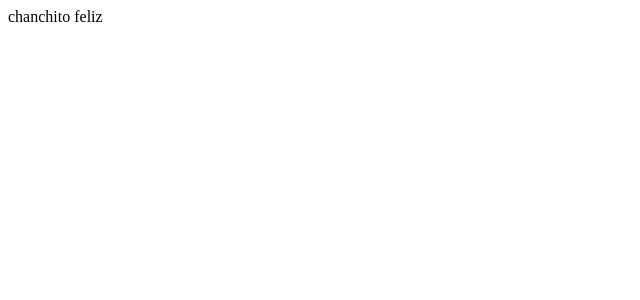
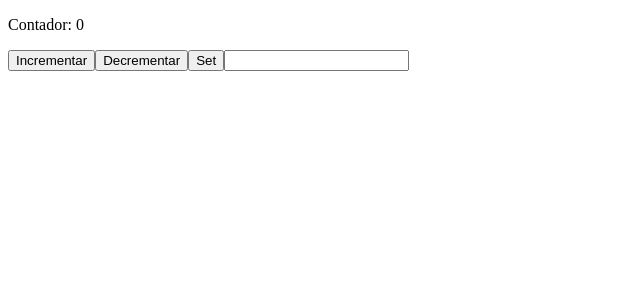
Before and after one commit to tommysolano/react-redux, a React (Create React App) app: page / in a window 1280 px wide. Shown: the top 300 px of the page, without its empty margins (0-640 px from the left). Built offline with nearby package versions, Linux system fonts and the light colour scheme.

Commit message:
conectando redux con react

```diff
--- a/package.json
+++ b/package.json
@@ -8,6 +8,7 @@
     "@testing-library/user-event": "^12.8.3",
     "react": "^17.0.2",
     "react-dom": "^17.0.2",
+    "react-redux": "^7.2.6",
     "react-scripts": "4.0.3",
     "redux": "^4.1.2",
     "web-vitals": "^1.1.2"
--- a/src/App.js
+++ b/src/App.js
@@ -1,11 +1,39 @@
+import { useState } from "react"
+import { useDispatch, useSelector } from "react-redux"
 
+export const reducer = (state = 0, action) => {
+  switch (action.type) {
+    case "incrementar":
+      return state + 1
+    case "decrementar":
+      return state - 1
+    case "set":
+      return action.payload
+    default:
+      return state
+  }
+}
 
 function App() {
+  const [valor, setValor] = useState("")
+  const dispatch = useDispatch()
+  const state = useSelector(state => state)
+  const set = () => {
+    dispatch({type: "set", payload: valor})
+    setValor("")
+  }
   return (
     <div>
-      chanchito feliz
+      <p>Contador: {state}</p>
+      <button onClick={() => dispatch({type: "incrementar"})}> Incrementar </button>
+      <button onClick={() => dispatch({type: "decrementar"})} >Decrementar</button>
+      <button onClick={set} >Set</button>
+      <input value={valor} onChange={e => setValor(Number(e.target.value))} />
     </div>
   );
 }
 
+// los valores que se encuentran dentro de los campos de los formularios no debemos guardarlos en redux
+//useDispatch sirve para hacer el dispatch de las acciones
+// para usar los datos que se encuentran dentro del reducer usamos useSelector
 export default App;
--- a/src/index.js
+++ b/src/index.js
@@ -1,45 +1,17 @@
 import React from 'react';
 import ReactDOM from 'react-dom';
-import App from './App';
+import App, { reducer } from './App';
+import { Provider } from "react-redux"
 import { createStore } from "redux"
 
 
-const store = createStore((state = 0, action) => { // es un reducer, un reducer siempre tiene que retornar un estado
-  switch (action.type) {
-    case "incrementar": {
-      return state + 1
-    }
-    case "decrementar": {
-      return state - 1
-    }
-    case "set": {
-      return action.payload
-    }
-    default:
-      return state
-  }
-})
-
-
-console.log(store.getState())
-store.dispatch({type: "lala"})
-console.log(store.getState())
-store.dispatch({type: "incrementar"})
-console.log(store.getState())
-store.dispatch({type: "decrementar"})
-console.log(store.getState())
-store.dispatch({type: "set", payload: 15})
-console.log(store.getState())
-
-
+const store = createStore(reducer)
 
 ReactDOM.render(
   <React.StrictMode>
-    <App />
+    <Provider store={store}>
+      <App />
+    </Provider>
   </React.StrictMode>,
   document.getElementById('root')
 );
-
-// cada vez que se llame al metodo de dispatch de la funcion store se ejecutara toda la funcion
-// para pasar datos al reducer lo hacemos por medio del payload
-// con el dispatch actualizamos el estado y el nuevo valor sera lo uqe pasemos por action.payload
```
Also changed, not shown: src/01_intro.js (added, +45 -0 lines), 1 other file (tests, documents, lock files or other folders).
